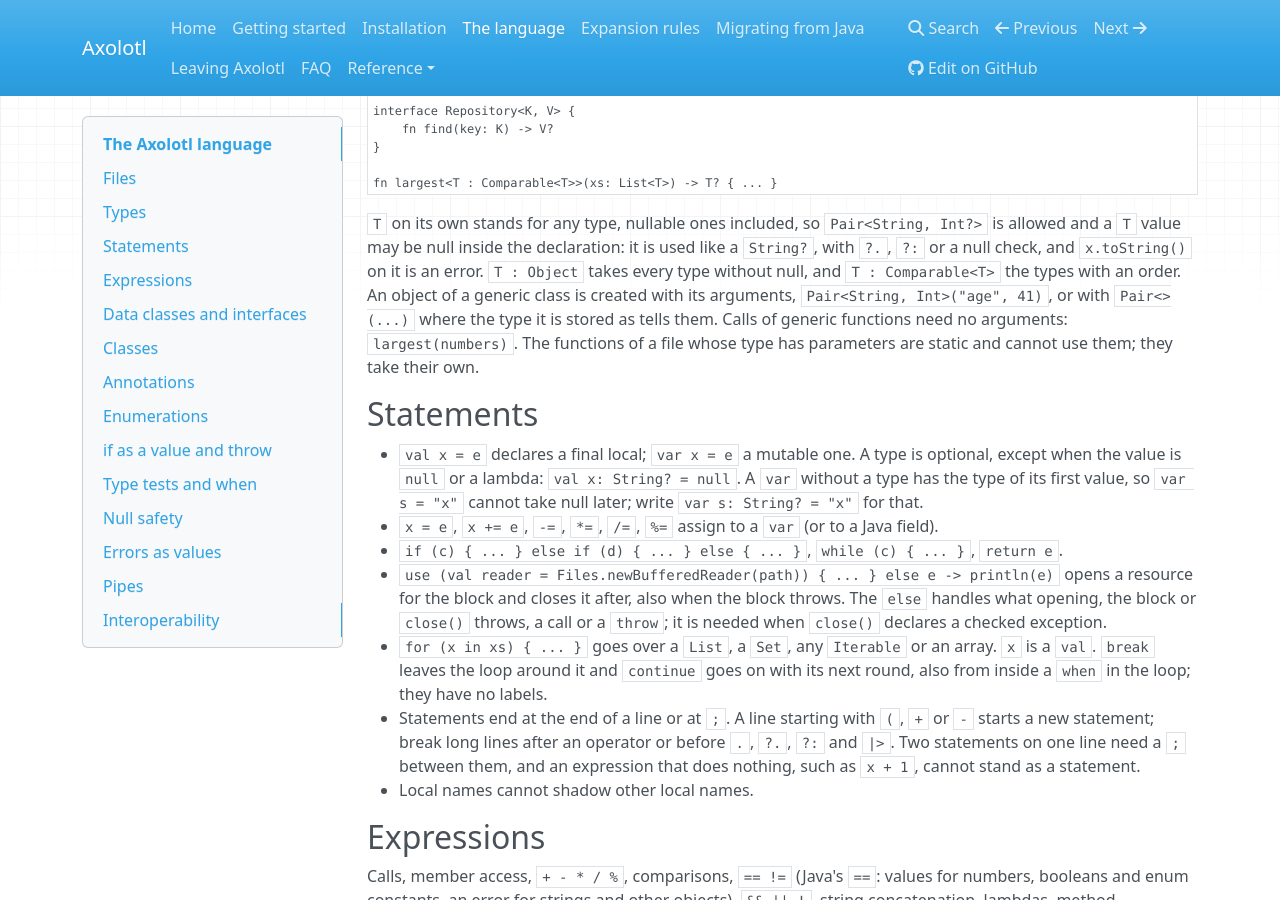
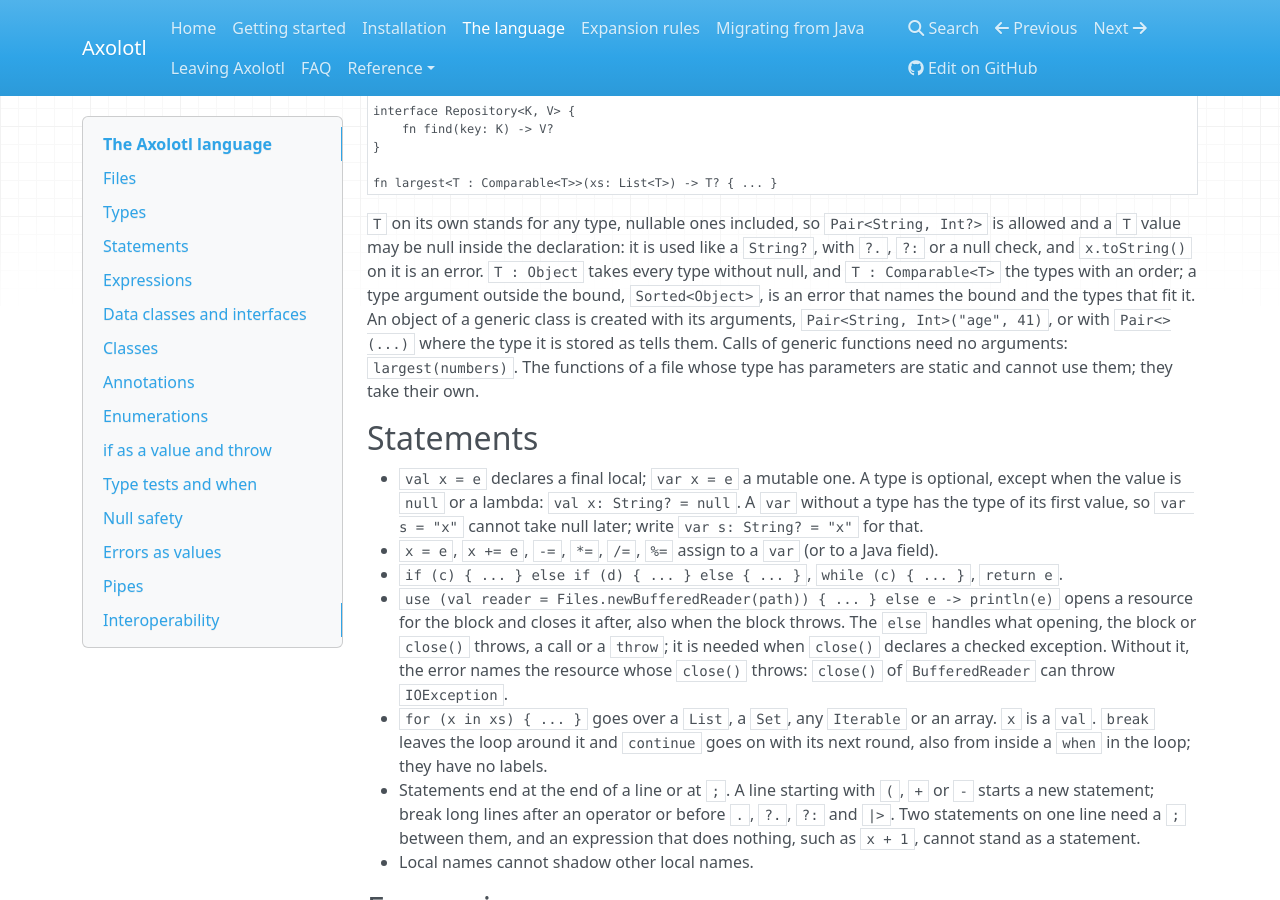
Before and after one commit to k1ngmang/axolotl-lang, an MkDocs documentation site: the page built from docs/language.md, in a window 1280 px wide and 900 px high, scrolled down 946 px. Built offline with MkDocs 1.6.1, drawn with Linux system fonts in a browser that asks for light colours; nearby versions of some CDN libraries; some of the changed text lies outside the part shown.

````diff
--- a/docs/language.md
+++ b/docs/language.md
@@ -57,7 +57,8 @@ fn largest<T : Comparable<T>>(xs: List<T>) -> T? { ... }
 `T` on its own stands for any type, nullable ones included, so `Pair<String, Int?>` is allowed and a
 `T` value may be null inside the declaration: it is used like a `String?`, with `?.`, `?:` or a null
 check, and `x.toString()` on it is an error. `T : Object` takes every type without null, and
-`T : Comparable<T>` the types with an order. An object of a generic class is created with its
+`T : Comparable<T>` the types with an order; a type argument outside the bound, `Sorted<Object>`, is an error
+that names the bound and the types that fit it. An object of a generic class is created with its
 arguments, `Pair<String, Int>("age", 41)`, or with `Pair<>(...)` where the type it is stored as tells
 them. Calls of generic functions need no arguments: `largest(numbers)`. The functions of a file whose
 type has parameters are static and cannot use them; they take their own.
@@ -71,7 +72,8 @@ type has parameters are static and cannot use them; they take their own.
 - `if (c) { ... } else if (d) { ... } else { ... }`, `while (c) { ... }`, `return e`.
 - `use (val reader = Files.newBufferedReader(path)) { ... } else e -> println(e)` opens a resource for the
   block and closes it after, also when the block throws. The `else` handles what opening, the block or
-  `close()` throws, a call or a `throw`; it is needed when `close()` declares a checked exception.
+  `close()` throws, a call or a `throw`; it is needed when `close()` declares a checked exception. Without it, the error names the resource whose `close()` throws: `close()` of `BufferedReader` can
+  throw `IOException`.
 - `for (x in xs) { ... }` goes over a `List`, a `Set`, any `Iterable` or an array. `x` is a `val`.
   `break` leaves the loop around it and `continue` goes on with its next round, also from inside a
   `when` in the loop; they have no labels.
@@ -224,7 +226,9 @@ fn describe(shape: Shape) -> String {
 }
 ```
 
-A `var` can be tested but is not narrowed, since it may change.
+A `var` can be tested but is not narrowed, since it may change. Neither is the result of a call, such as
+`first.value() is Punct`: copy it to a `val` first (`val value = first.value()`) and test that, or name the
+subject of a `when`: `when (val value = first.value())`.
 
 `when` chooses a branch by type or by constant:
 
@@ -365,7 +369,8 @@ fn doubled(s: String) -> Result<Int, String> {
 ```
 
 - `attempt X else e -> Y` runs `X`; an `Exception` becomes `Err(Y)`. Without a name the exception
-  is not available: `attempt X else Y`.
+  is not available: `attempt X else Y`. `Y` is the error of the `Result` and cannot be `null` unless the error type is written with `?`:
+  `val r: Result<String?, Exception?> = attempt ... else e -> null`.
 - `==` on strings, data classes and other values that define their own equality is an error: it would
   compare the objects, not their values; write `a.equals(b)`. `==` on numbers, booleans and enum constants
   compares the values.
````
Also changed, not shown: CHANGELOG.md (+8 -0 lines), docs/errors.md (+1 -1 lines).
